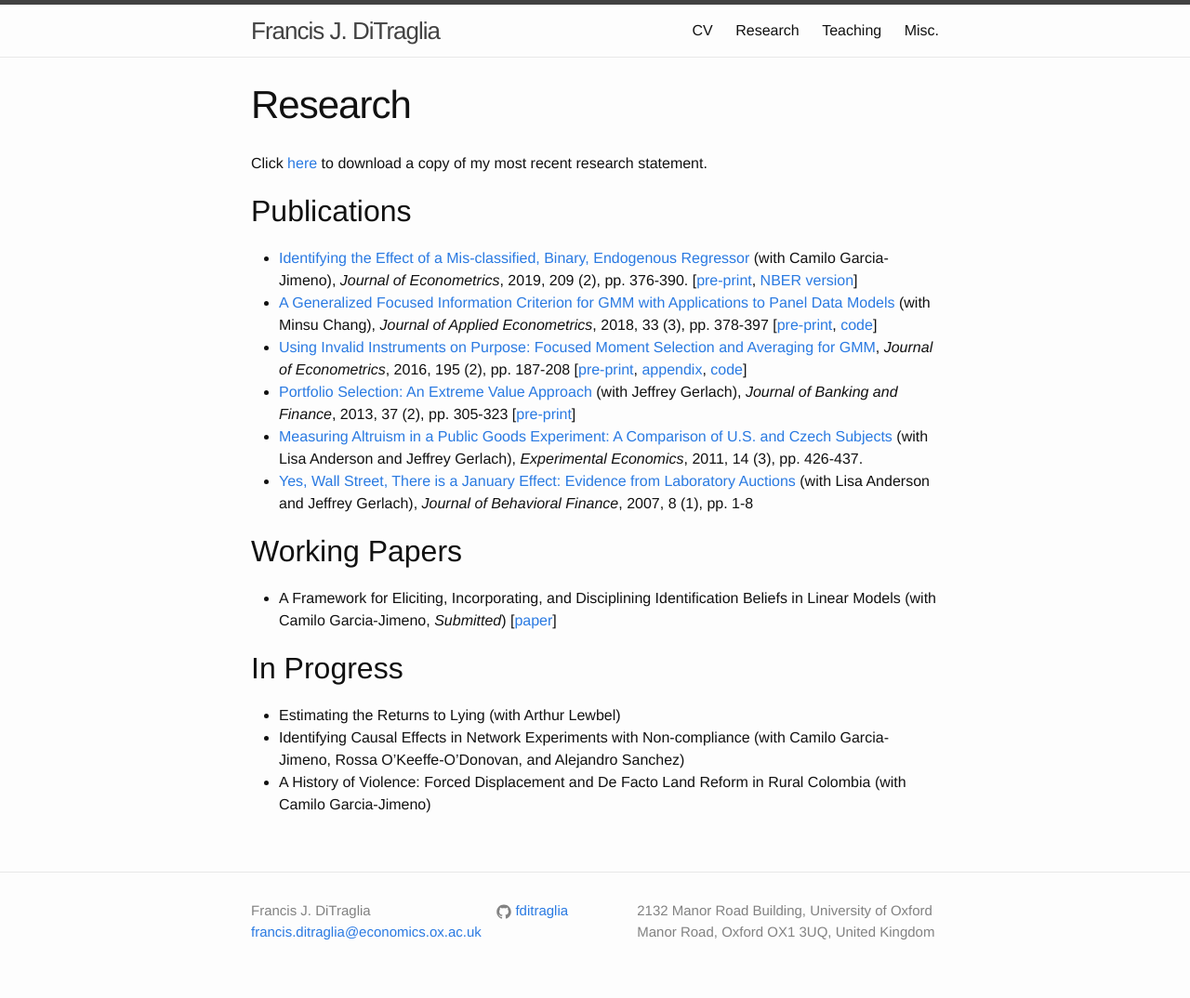
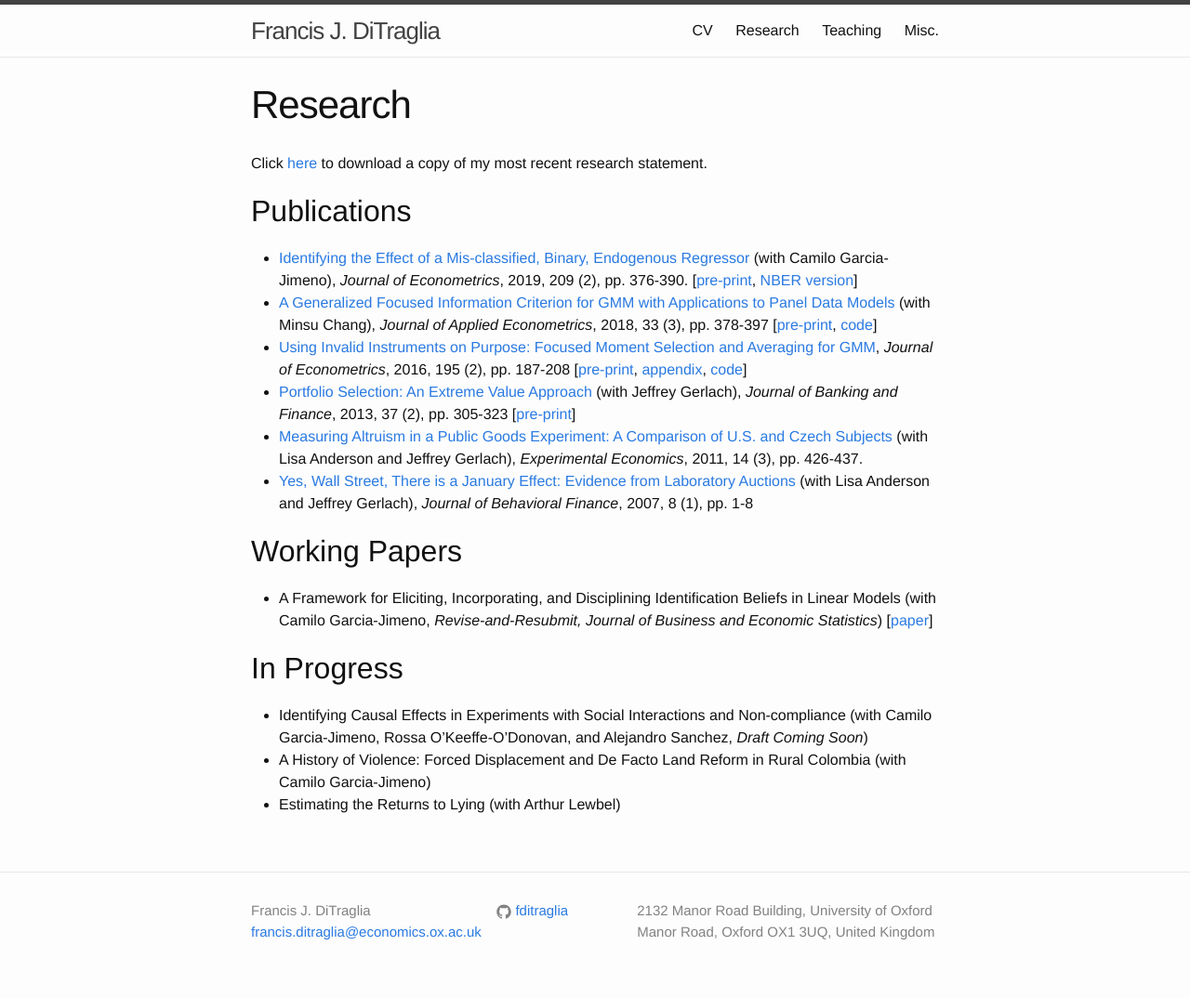
Before and after one commit to fditraglia/fditraglia.github.io, a Jekyll site: the page built from research.md, in a window 1280 px wide. Shown: the whole page at 93% size. Built offline with Jekyll 4.4.1, drawn with Linux system fonts in a browser that asks for light colours.

Commit message:
update research

```diff
--- a/research.md
+++ b/research.md
@@ -16,9 +16,9 @@ Click [here](/pdf/DiTraglia-research.pdf) to download a copy of my most recent r
 - [Yes, Wall Street, There is a January Effect: Evidence from Laboratory Auctions](http://www.tandfonline.com/doi/abs/10.1080/15427560709337012) (with Lisa Anderson and Jeffrey Gerlach), *Journal of Behavioral Finance*, 2007, 8 (1), pp. 1-8
 
 ## Working Papers
-- A Framework for Eliciting, Incorporating, and Disciplining Identification Beliefs in Linear Models (with Camilo Garcia-Jimeno, *Submitted*) [[paper](http://ditraglia.com/pdf/DiTraglia-Garcia-Jimeno-2019.pdf)]
+- A Framework for Eliciting, Incorporating, and Disciplining Identification Beliefs in Linear Models (with Camilo Garcia-Jimeno, *Revise-and-Resubmit, Journal of Business and Economic Statistics*) [[paper](http://ditraglia.com/pdf/DiTraglia-Garcia-Jimeno-2019.pdf)]
 
 ## In Progress
+- Identifying Causal Effects in Experiments with Social Interactions and Non-compliance (with Camilo Garcia-Jimeno, Rossa O'Keeffe-O'Donovan, and Alejandro Sanchez, *Draft Coming Soon*)
+- A History of Violence: Forced Displacement and De Facto Land Reform in Rural Colombia (with Camilo Garcia-Jimeno)
 - Estimating the Returns to Lying (with Arthur Lewbel)
-- Identifying Causal Effects in Network Experiments with Non-compliance (with Camilo Garcia-Jimeno, Rossa O'Keeffe-O'Donovan, and Alejandro Sanchez)
-- A History of Violence: Forced Displacement and De Facto Land Reform in Rural Colombia (with Camilo Garcia-Jimeno)
```
